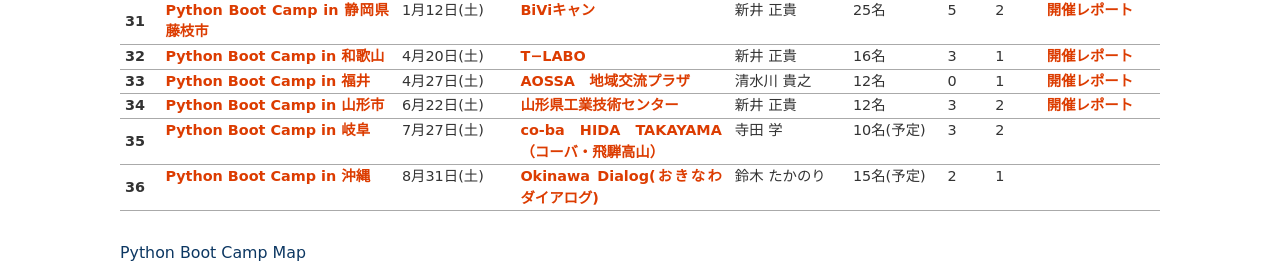
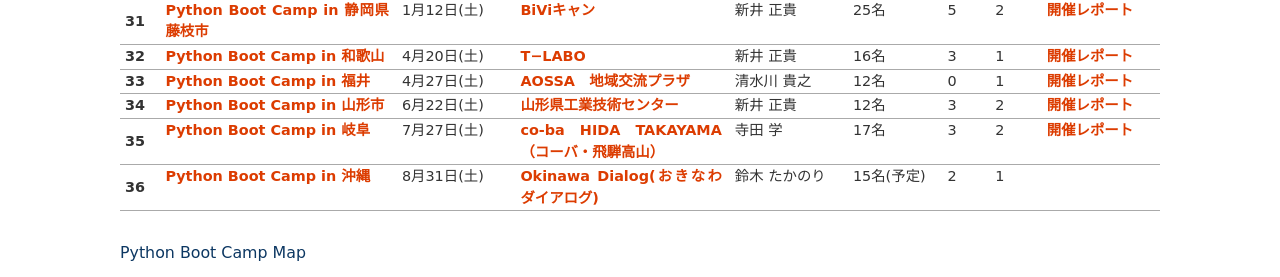
Before and after one commit to pyconjp/www.pycon.jp, a Sphinx documentation site: the page built from source/support/bootcamp.rst, in a window 1280 px wide and 900 px high, scrolled down 3250 px, cut to the strip 138-415 px from the top of the window. Built offline with Sphinx 7.4.7, drawn with Linux system fonts in a browser that asks for light colours.

Commit message:
Update pycamp gifu report

```diff
--- a/source/support/bootcamp.rst
+++ b/source/support/bootcamp.rst
@@ -483,10 +483,10 @@
      - 7月27日(土)
      - `co-ba HIDA TAKAYAMA（コーバ・飛騨高山） <https://co-ba.net/hidatakayama/>`_
      - 寺田 学
-     - 10名(予定)
+     - 17名
      - 3
      - 2
-     -
+     - `開催レポート <https://pyconjp.blogspot.com/2019/07/python-boot-camp-ingifu.html>`__
    * - 36
      - `Python Boot Camp in 沖縄 <https://pyconjp.connpass.com/event/139247/>`__
      - 8月31日(土)
```
